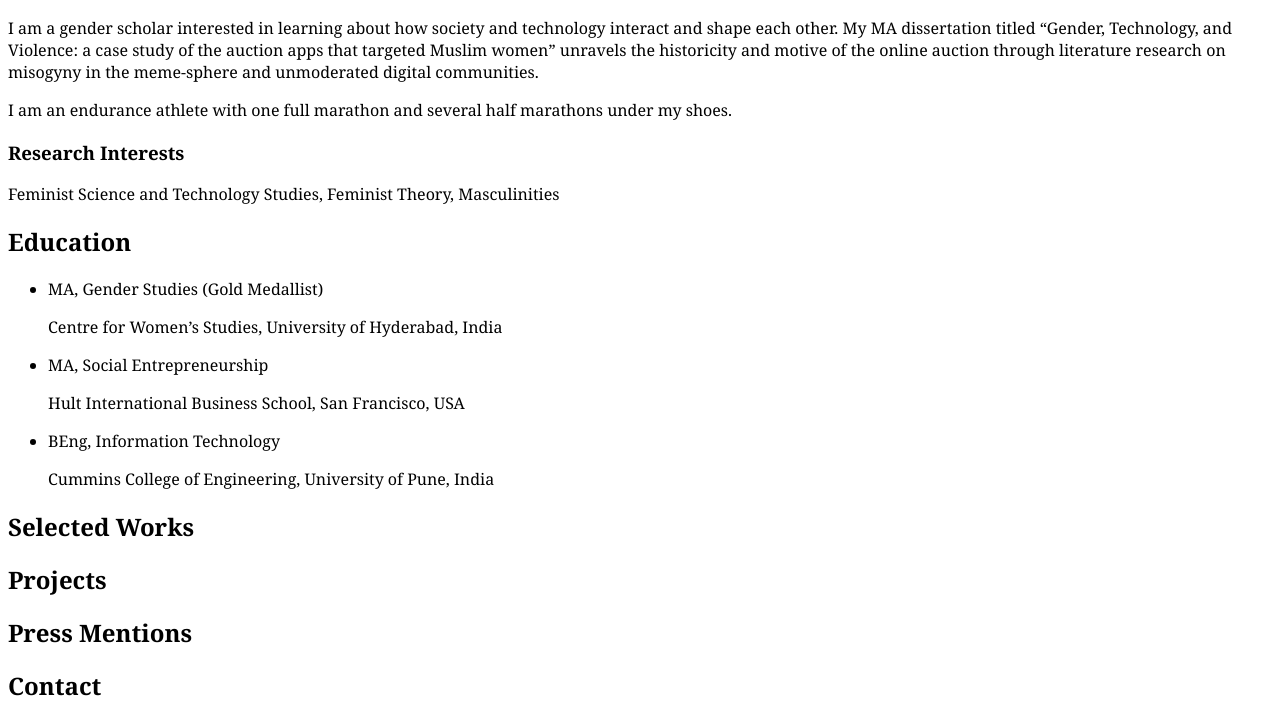
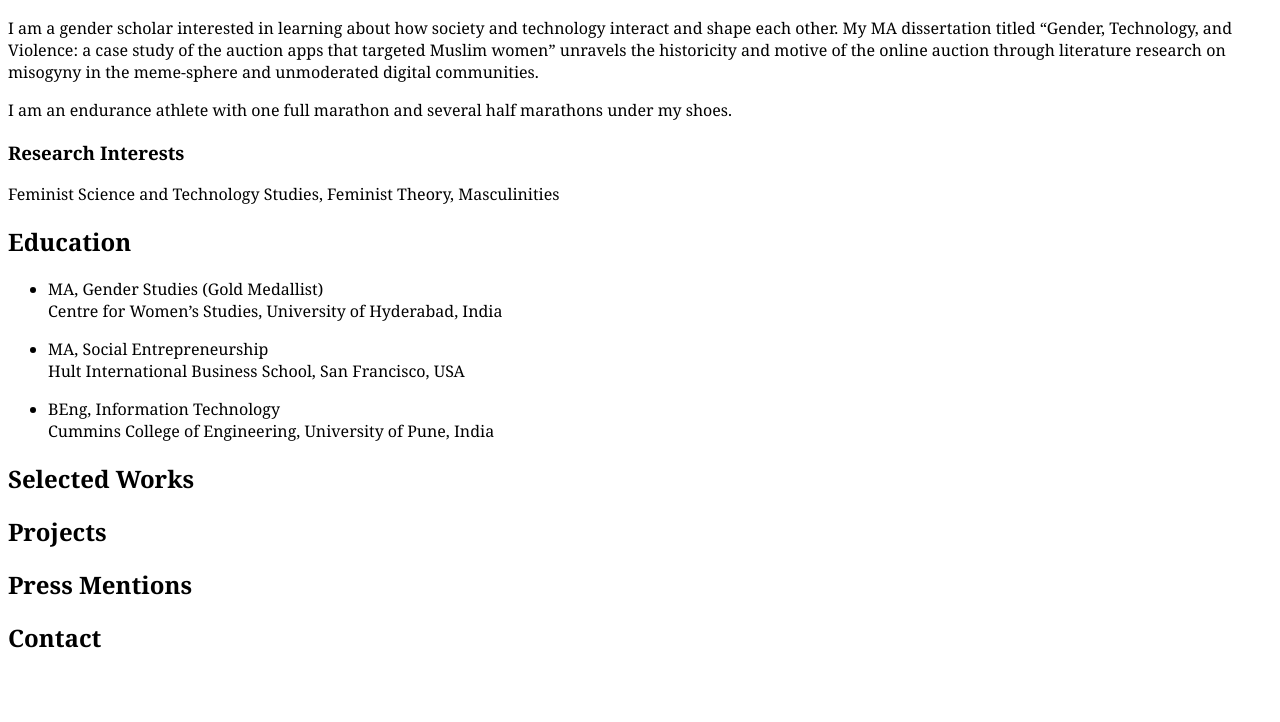
Before and after one commit to nikaytaa/nikaytaa.github.io, a plain HTML site: page index.html in a window 1280 px wide. Shown: the part 122-844 px from the top of the page. After the commit the page ends 800 px from the top, so only its background shows below. Drawn offline with Linux system fonts and the light colour scheme.

Commit message:
Update index.html

```diff
--- a/index.html
+++ b/index.html
@@ -20,14 +20,14 @@
   <p>Feminist Science and Technology Studies, Feminist Theory, Masculinities</p>
   <h2>Education</h2>
   <ul>
-    <li><p>MA, Gender Studies (Gold Medallist)</p>
-        <p>Centre for Women’s Studies, University of Hyderabad, India</p>
+    <li><p>MA, Gender Studies (Gold Medallist)<br />
+        Centre for Women’s Studies, University of Hyderabad, India</p>
     </li>
-    <li><p>MA, Social Entrepreneurship</p>
-        <p>Hult International Business School, San Francisco, USA</p>
+    <li><p>MA, Social Entrepreneurship<br />
+        Hult International Business School, San Francisco, USA</p>
     </li>
-    <li><p>BEng, Information Technology</p>
-      <p>Cummins College of Engineering, University of Pune, India</p>
+    <li><p>BEng, Information Technology<br />
+        Cummins College of Engineering, University of Pune, India</p>
     </li>
   </ul>
   <h2>Selected Works</h2>
```
